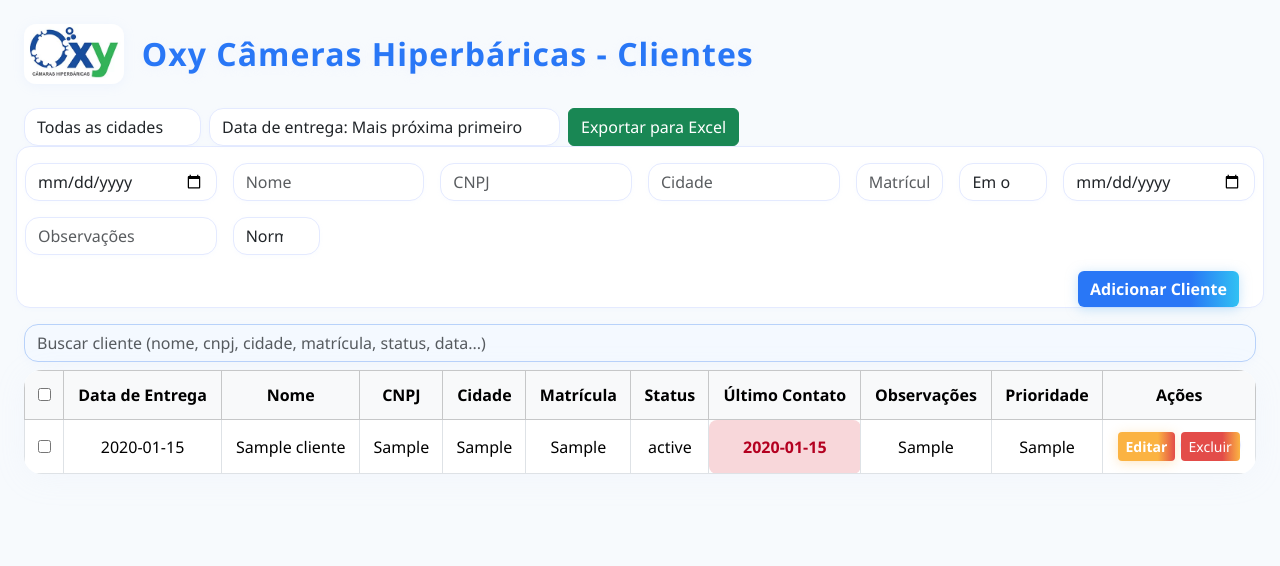
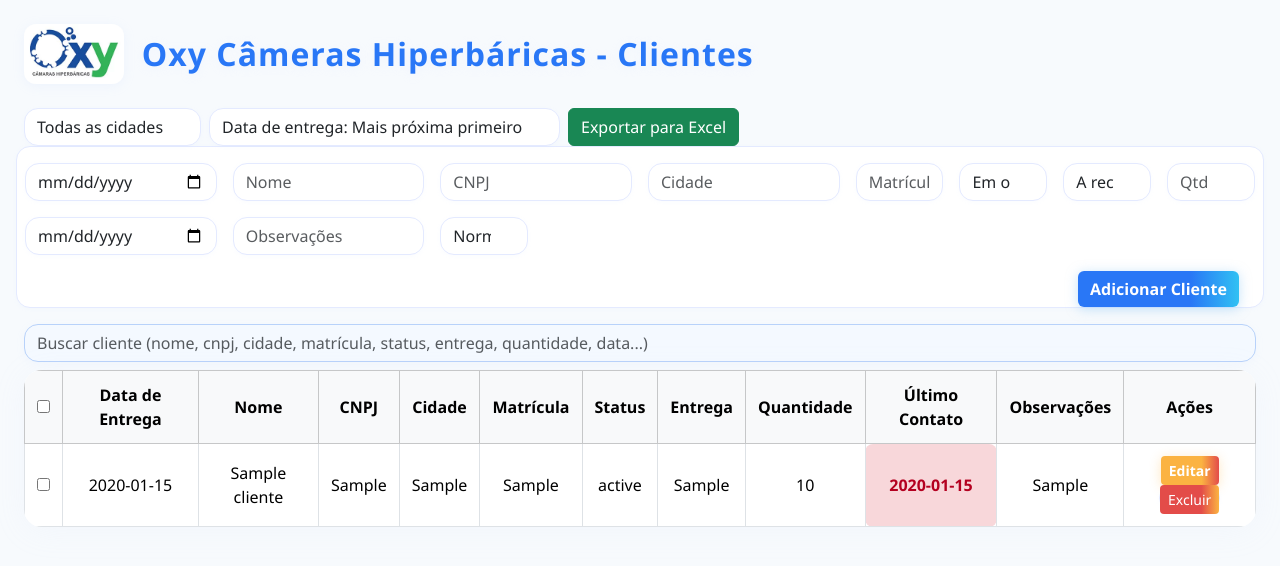
Before and after one commit to RogerioOxy/OxyDashBoard, a Flask app: page / in a window 1280 px wide. Shown: the top 566 px of the page. Run offline with Flask 2, Linux system fonts and the light colour scheme; tables that the repository leaves empty hold one stand-in row (values such as "Sample post"); some libraries are stand-ins or nearby versions.

Commit message:
Arrumado Status, mudança no label, Adicionado entrega e quantidade. Mudado prioridade, exibida agora no nome do cliente, mudando a cor do mesmo. Fix no editor.

```diff
--- a/app.py
+++ b/app.py
@@ -29,6 +29,8 @@
         cidade=data.get('cidade'),
         matricula=data.get('matricula'),
         status=data.get('status', 'Em obra'),
+        entrega=data.get('entrega', 'A receber'),
+        quantidade=int(data.get('quantidade')) if data.get('quantidade') else None,
         prioridade=data.get('prioridade', 'Normal'),
         ultima_conversa=datetime.strptime(data['ultima_conversa'], '%Y-%m-%d') if data.get('ultima_conversa') else None,
         observacoes=data.get('observacoes')
@@ -54,7 +56,8 @@
             q in (c.cidade or '').lower() or
             q in (c.matricula or '').lower() or
             q in (c.status or '').lower() or
-            q in (c.prioridade or '').lower() or
+            q in (c.entrega or '').lower() or
+            q in (str(c.quantidade) if c.quantidade else '') or
             q in (c.observacoes or '').lower() or
             (c.data_entrega and q in c.data_entrega.strftime('%Y-%m-%d')) or
             (c.ultima_conversa and q in c.ultima_conversa.strftime('%Y-%m-%d'))):
@@ -66,9 +69,11 @@
                 'cidade': c.cidade,
                 'matricula': c.matricula,
                 'status': c.status,
-                'prioridade': c.prioridade,
+                'entrega': c.entrega,
+                'quantidade': c.quantidade,
                 'ultima_conversa': c.ultima_conversa.strftime('%Y-%m-%d') if c.ultima_conversa else '',
                 'observacoes': c.observacoes,
+                'prioridade': c.prioridade,
             })
     return jsonify(resultados)
 
@@ -93,9 +98,10 @@
             'Cidade': c.cidade,
             'Matrícula': c.matricula,
             'Status': c.status,
+            'Entrega': c.entrega,
+            'Quantidade': c.quantidade,
             'Último Contato': c.ultima_conversa.strftime('%Y-%m-%d') if c.ultima_conversa else '',
             'Observações': c.observacoes,
-            'Prioridade': c.prioridade
         })
 
     df = pd.DataFrame(data)
@@ -111,8 +117,6 @@
         mimetype="application/vnd.openxmlformats-officedocument.spreadsheetml.sheet"
     )
 
-# ---- Novos endpoints para edição ----
-
 @app.route('/get_cliente/<int:id>')
 def get_cliente(id):
     c = Cliente.query.get(id)
@@ -126,9 +130,11 @@
         'cidade': c.cidade,
         'matricula': c.matricula,
         'status': c.status,
-        'prioridade': c.prioridade,
+        'entrega': c.entrega,
+        'quantidade': c.quantidade,
         'ultima_conversa': c.ultima_conversa.strftime('%Y-%m-%d') if c.ultima_conversa else '',
         'observacoes': c.observacoes,
+        'prioridade': c.prioridade,
     })
 
 @app.route('/edit/<int:id>', methods=['POST'])
@@ -144,7 +150,9 @@
         c.cidade = data.get('cidade')
         c.matricula = data.get('matricula')
         c.status = data.get('status')
-        c.prioridade = data.get('prioridade')
+        c.entrega = data.get('entrega')
+        c.quantidade = int(data.get('quantidade')) if data.get('quantidade') else None
+        c.prioridade = data.get('prioridade', 'Normal')
         c.ultima_conversa = datetime.strptime(data.get('ultima_conversa',''), '%Y-%m-%d') if data.get('ultima_conversa') else None
         c.observacoes = data.get('observacoes')
         if not c.nome:
--- a/models.py
+++ b/models.py
@@ -9,7 +9,9 @@
     cnpj = db.Column(db.String(18), nullable=True)
     cidade = db.Column(db.String(100), nullable=True)
     matricula = db.Column(db.String(50), nullable=True)
-    status = db.Column(db.String(20), nullable=False, default="Em obra")  # "Em obra" ou "Entregue"
+    status = db.Column(db.String(20), nullable=False, default="Em obra")  # "Em obra" ou "Finalizado"
+    entrega = db.Column(db.String(20), nullable=False, default="A receber")  # "A receber" ou "Entregue"
+    quantidade = db.Column(db.Integer, nullable=True)
     prioridade = db.Column(db.String(10), nullable=False, default="Normal")  # "Normal" ou "Alta"
     ultima_conversa = db.Column(db.Date, nullable=True)
     observacoes = db.Column(db.Text, nullable=True)
--- a/static/index.css
+++ b/static/index.css
@@ -155,3 +155,27 @@
     color: #fff !important;
     transform: translateY(-2px) scale(1.05);
 }
+.status-Emobra {
+    background: #ffeaa7 !important;
+    color: #ad8302 !important;
+    font-weight: bold;
+    border-radius: 8px;
+}
+.status-Finalizado {
+    background: #d6f7ea !important;
+    color: #116044 !important;
+    font-weight: bold;
+    border-radius: 8px;
+}
+.entrega-Areceber {
+    background: #fff4d6 !important;
+    color: #c38102 !important;
+    font-weight: bold;
+    border-radius: 8px;
+}
+.entrega-Entregue {
+    background: #c9f7cb !important;
+    color: #169d39 !important;
+    font-weight: bold;
+    border-radius: 8px;
+}
--- a/static/main.js
+++ b/static/main.js
@@ -1,29 +1,9 @@
 $(function(){
-    // Busca dinâmica
-    $('#busca').on('input', function(){
-        buscarRenderizar();
-    });
-
-    // Filtro por cidade
-    $('#cidadeFiltro').on('change', function(){
-        buscarRenderizar();
-    });
-
-    // Filtro/sort por data de entrega
-    $('#dataEntregaFiltro').on('change', function(){
-        buscarRenderizar();
-    });
-
-    // Selecionar/desselecionar todos
-    $(document).on('change', '#checkAll', function(){
-        $('.cliente-check').prop('checked', this.checked);
-    });
-
-    $(document).on('change', '.cliente-check', function(){
-        $('#checkAll').prop('checked', $('.cliente-check:checked').length === $('.cliente-check').length);
-    });
-
-    // Exportar para Excel
+    $('#busca').on('input', function(){ buscarRenderizar(); });
+    $('#cidadeFiltro').on('change', function(){ buscarRenderizar(); });
+    $('#dataEntregaFiltro').on('change', function(){ buscarRenderizar(); });
+    $(document).on('change', '#checkAll', function(){ $('.cliente-check').prop('checked', this.checked); });
+    $(document).on('change', '.cliente-check', function(){ $('#checkAll').prop('checked', $('.cliente-check:checked').length === $('.cliente-check').length); });
     $('#exportExcel').on('click', function(){
         let selectedIds = $('.cliente-check:checked').map(function(){ return $(this).val(); }).get();
         let cidade = $('#cidadeFiltro').val();
@@ -42,18 +22,13 @@
         });
     });
 
-    // Render tabela dinâmica (com botão editar)
     function buscarRenderizar() {
         let q = $('#busca').val();
         let cidadeFiltro = $('#cidadeFiltro').val();
         $.get('/search', {q: q}, function(resultados){
             if (cidadeFiltro) {
-                resultados = resultados.filter(function(c){
-                    return c.cidade === cidadeFiltro;
-                });
+                resultados = resultados.filter(function(c){ return c.cidade === cidadeFiltro; });
             }
-
-            // Ordenação por data de entrega
             let ordenacao = $('#dataEntregaFiltro').val() || "prox";
             if (ordenacao !== "nenhum") {
                 resultados.sort(function(a, b) {
@@ -62,41 +37,37 @@
                     if (!b.data_entrega) return -1;
                     let dataA = new Date(a.data_entrega);
                     let dataB = new Date(b.data_entrega);
-                    if (ordenacao === "prox") {
-                        return dataA - dataB;
-                    } else {
-                        return dataB - dataA;
-                    }
+                    if (ordenacao === "prox") { return dataA - dataB; }
+                    else { return dataB - dataA; }
                 });
             }
 
             let tbody = '';
             resultados.forEach(function(c){
-                let statusClass = 'status-' + (c.status || '').replace(' ', '').replace('O', 'o');
-                let prioridadeClass = c.prioridade !== 'Normal' ? 'prioridade-' + c.prioridade : '';
+                let statusClass = 'status-' + (c.status || '').replace(' ', '');
+                let entregaClass = 'entrega-' + (c.entrega || '').replace(' ', '');
+                let nomeStyle = (String(c.prioridade || '').trim().toLowerCase() === 'alta') ? 'style="color:#d60000;font-weight:bold;"' : '';
                 let ultimaClasse = '';
                 if (c.ultima_conversa) {
                     let hoje = new Date();
                     let ultima = new Date(c.ultima_conversa);
                     let diffDias = Math.floor((hoje - ultima) / (1000 * 60 * 60 * 24));
-                    if (diffDias >= 14) {
-                        ultimaClasse = 'ultima-2semanas';
-                    } else if (diffDias > 7) {
-                        ultimaClasse = 'ultima-1semana';
-                    }
+                    if (diffDias >= 14) { ultimaClasse = 'ultima-2semanas'; }
+                    else if (diffDias > 7) { ultimaClasse = 'ultima-1semana'; }
                 }
 
                 tbody += `<tr>
                     <td><input type="checkbox" class="cliente-check" value="${c.id}"></td>
                     <td>${c.data_entrega || ''}</td>
-                    <td>${c.nome}</td>
+                    <td ${nomeStyle}>${c.nome}</td>
                     <td>${c.cnpj || ''}</td>
                     <td>${c.cidade || ''}</td>
                     <td>${c.matricula || ''}</td>
                     <td class="${statusClass}">${c.status}</td>
+                    <td class="${entregaClass}">${c.entrega}</td>
+                    <td>${c.quantidade || ''}</td>
                     <td class="${ultimaClasse}">${c.ultima_conversa || ''}</td>
                     <td>${c.observacoes || ''}</td>
-                    <td class="${prioridadeClass}">${c.prioridade}</td>
                     <td>
                         <button class="btn btn-sm btn-warning btn-edit" data-id="${c.id}">Editar</button>
                         <form method="POST" action="/delete/${c.id}" style="display:inline">
@@ -109,13 +80,9 @@
             $('#checkAll').prop('checked', false);
         });
     }
-
-    // Render na primeira carga
     buscarRenderizar();
 
-    // --- Edição de Cliente ---
-
-    // Abrir modal e preencher
+    // Modal de edição: preencher dados corretamente (inclusive prioridade)
     $(document).on('click', '.btn-edit', function(){
         let id = $(this).data('id');
         $('#edit-feedback').text('');
@@ -127,15 +94,18 @@
             $('#edit-cidade').val(c.cidade || '');
             $('#edit-matricula').val(c.matricula || '');
             $('#edit-status').val(c.status || 'Em obra');
+            $('#edit-entrega').val(c.entrega || 'A receber');
+            $('#edit-quantidade').val(c.quantidade || '');
             $('#edit-ultima_conversa').val(c.ultima_conversa || '');
             $('#edit-observacoes').val(c.observacoes || '');
-            $('#edit-prioridade').val(c.prioridade || 'Normal');
+            // CORREÇÃO: força sempre Normal/Alta corretamente
+            let prioridade = (c.prioridade || 'Normal').trim().toLowerCase() === 'alta' ? 'Alta' : 'Normal';
+            $('#edit-prioridade').val(prioridade);
             var modal = new bootstrap.Modal(document.getElementById('editClienteModal'));
             modal.show();
         });
     });
 
-    // Submeter edição via AJAX
     $('#edit-cliente-form').on('submit', function(e){
         e.preventDefault();
         $('#edit-feedback').css('color', '#e34c49').text('Salvando...');
@@ -147,9 +117,11 @@
             cidade: $('#edit-cidade').val(),
             matricula: $('#edit-matricula').val(),
             status: $('#edit-status').val(),
+            entrega: $('#edit-entrega').val(),
+            quantidade: $('#edit-quantidade').val(),
+            prioridade: $('#edit-prioridade').val(),
             ultima_conversa: $('#edit-ultima_conversa').val(),
-            observacoes: $('#edit-observacoes').val(),
-            prioridade: $('#edit-prioridade').val()
+            observacoes: $('#edit-observacoes').val()
         };
         $.ajax({
             url: '/edit/' + id,
@@ -175,7 +147,6 @@
         });
     });
 
-    // Feedback para formulário de adição
     $('#add-cliente-form').on('submit', function(){
         $('#add-feedback').css('color', '#2977f6').text('Adicionando...');
     });
--- a/templates/index.html
+++ b/templates/index.html
@@ -47,8 +47,17 @@
         <div class="col-md-1">
             <select class="form-select" name="status">
                 <option value="Em obra">Em obra</option>
+                <option value="Finalizado">Finalizado</option>
+            </select>
+        </div>
+        <div class="col-md-1">
+            <select class="form-select" name="entrega">
+                <option value="A receber">A receber</option>
                 <option value="Entregue">Entregue</option>
             </select>
+        </div>
+        <div class="col-md-1">
+            <input class="form-control" name="quantidade" type="number" min="1" placeholder="Qtd" required>
         </div>
         <div class="col-md-2">
             <input class="form-control" name="ultima_conversa" type="date" placeholder="Último Contato">
@@ -68,7 +77,7 @@
         </div>
     </form>
 
-    <input id="busca" class="form-control mb-2" placeholder="Buscar cliente (nome, cnpj, cidade, matrícula, status, data...)">
+    <input id="busca" class="form-control mb-2" placeholder="Buscar cliente (nome, cnpj, cidade, matrícula, status, entrega, quantidade, data...)">
 
     <table class="table table-bordered align-middle">
         <thead class="table-light">
@@ -80,9 +89,10 @@
                 <th>Cidade</th>
                 <th>Matrícula</th>
                 <th>Status</th>
+                <th>Entrega</th>
+                <th>Quantidade</th>
                 <th>Último Contato</th>
                 <th>Observações</th>
-                <th>Prioridade</th>
                 <th>Ações</th>
             </tr>
         </thead>
@@ -126,9 +136,27 @@
                     <label class="form-label">Status</label>
                     <select class="form-select" name="status" id="edit-status">
                         <option value="Em obra">Em obra</option>
+                        <option value="Finalizado">Finalizado</option>
+                    </select>
+                </div>
+                <div class="col-md-3">
+                    <label class="form-label">Entrega</label>
+                    <select class="form-select" name="entrega" id="edit-entrega">
+                        <option value="A receber">A receber</option>
                         <option value="Entregue">Entregue</option>
                     </select>
                 </div>
+                <div class="col-md-3">
+                    <label class="form-label">Quantidade</label>
+                    <input class="form-control" name="quantidade" type="number" min="1" id="edit-quantidade" required>
+                </div>
+                <div class="col-md-3">
+    <label class="form-label">Prioridade</label>
+    <select class="form-select" name="prioridade" id="edit-prioridade">
+        <option value="Normal">Normal</option>
+        <option value="Alta">Alta</option>
+    </select>
+</div>
                 <div class="col-md-3">
                     <label class="form-label">Último Contato</label>
                     <input class="form-control" name="ultima_conversa" type="date" id="edit-ultima_conversa">
@@ -136,13 +164,6 @@
                 <div class="col-md-3">
                     <label class="form-label">Observações</label>
                     <input class="form-control" name="observacoes" id="edit-observacoes">
-                </div>
-                <div class="col-md-3">
-                    <label class="form-label">Prioridade</label>
-                    <select class="form-select" name="prioridade" id="edit-prioridade">
-                        <option value="Normal">Normal</option>
-                        <option value="Alta">Alta</option>
-                    </select>
                 </div>
                 <div class="col-md-12 mt-3" id="edit-feedback" style="color:#e34c49;"></div>
             </div>
```
Also changed, not shown: readme.md.
